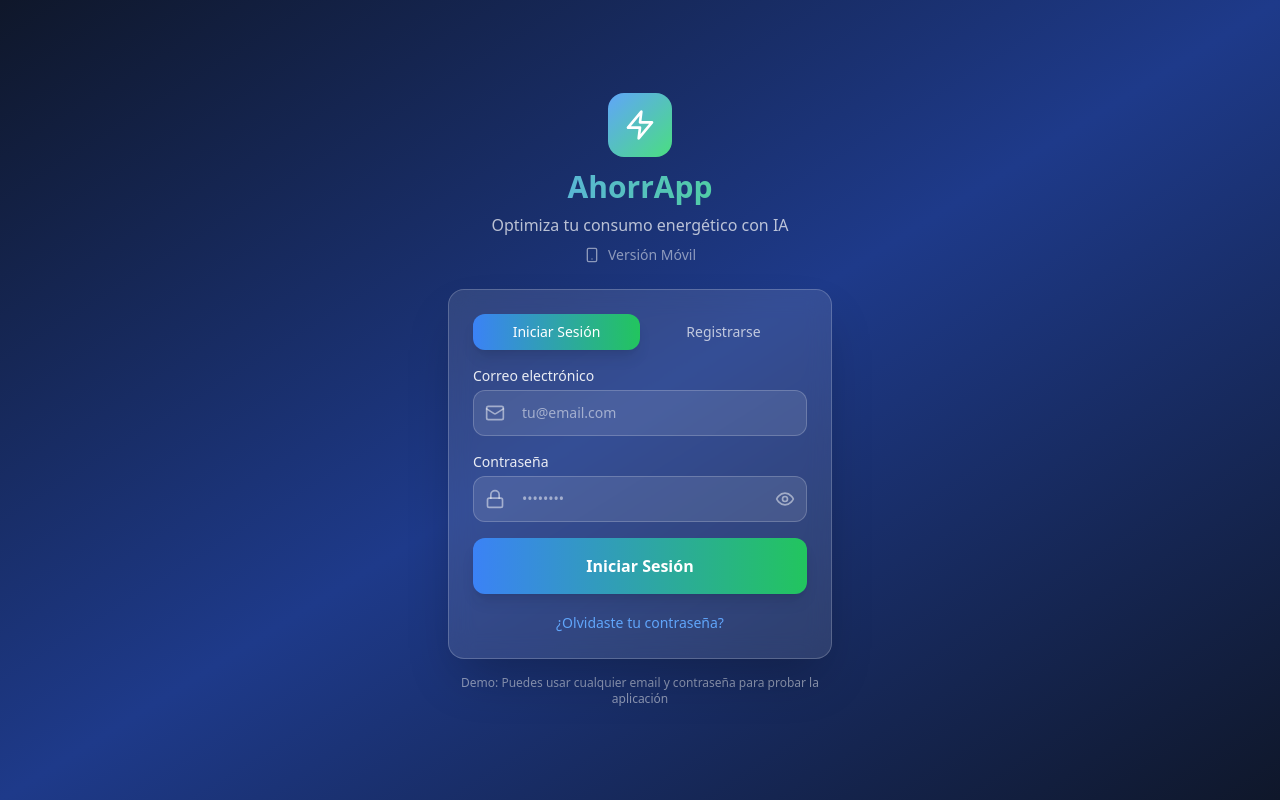
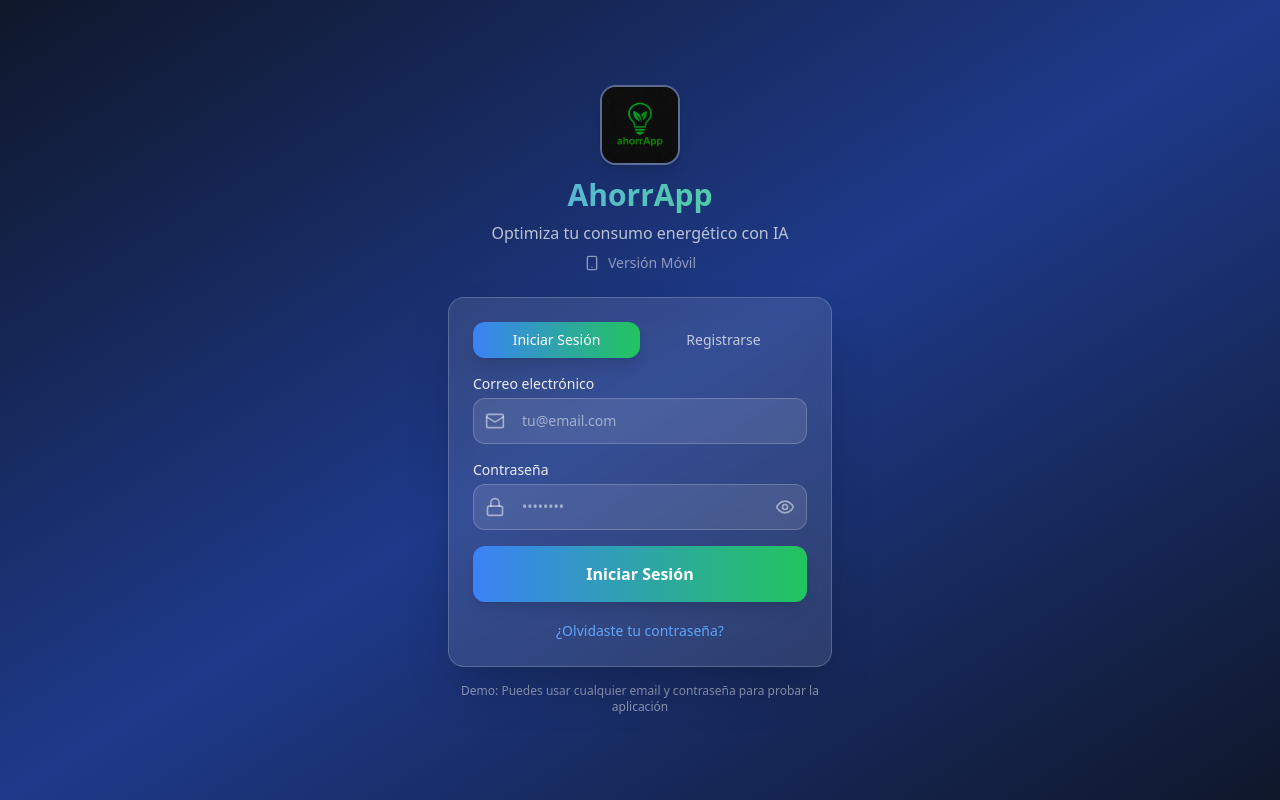
Before and after one commit to Salvador0302/AhorrApp, a React (Vite) app: page / in a window 1280 px wide. Built offline with nearby package versions, Linux system fonts and the light colour scheme.

Commit message:
Logo cambiado

```diff
--- a/src/components/AuthScreen.tsx
+++ b/src/components/AuthScreen.tsx
@@ -1,5 +1,6 @@
 import React, { useState } from 'react';
-import { Zap, Mail, Lock, User, Eye, EyeOff, Smartphone } from 'lucide-react';
+import { Mail, Lock, User, Eye, EyeOff, Smartphone } from 'lucide-react';
+import logoImg from '../assets/logo.jpg';
 
 interface AuthScreenProps {
   onLogin: (user: { id: string; name: string; email: string; joinDate: string }) => void;
@@ -40,9 +41,7 @@ const AuthScreen: React.FC<AuthScreenProps> = ({ onLogin }) => {
       <div className="w-full max-w-sm">
         {/* Logo and Title */}
         <div className="text-center mb-6">
-          <div className="w-16 h-16 bg-gradient-to-br from-blue-400 to-green-400 rounded-2xl flex items-center justify-center mx-auto mb-3">
-            <Zap className="w-8 h-8 text-white" />
-          </div>
+          <img src={logoImg} alt="Logo AhorrApp" className="w-20 h-20 object-cover rounded-2xl mx-auto mb-3 shadow-lg border-2 border-white/30" />
           <h1 className="text-3xl font-bold bg-gradient-to-r from-blue-400 to-green-400 bg-clip-text text-transparent mb-2">
             AhorrApp
           </h1>
```
